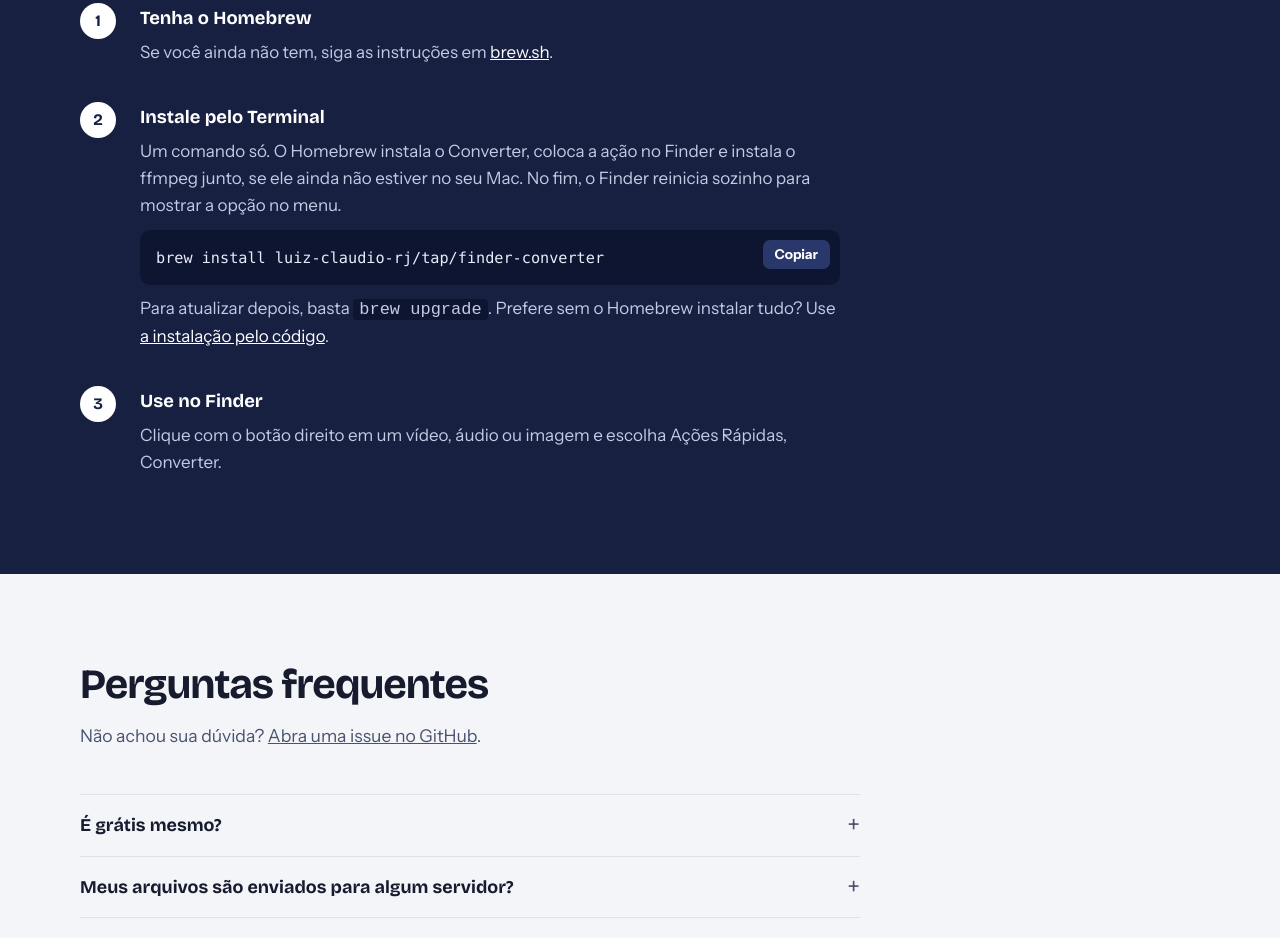
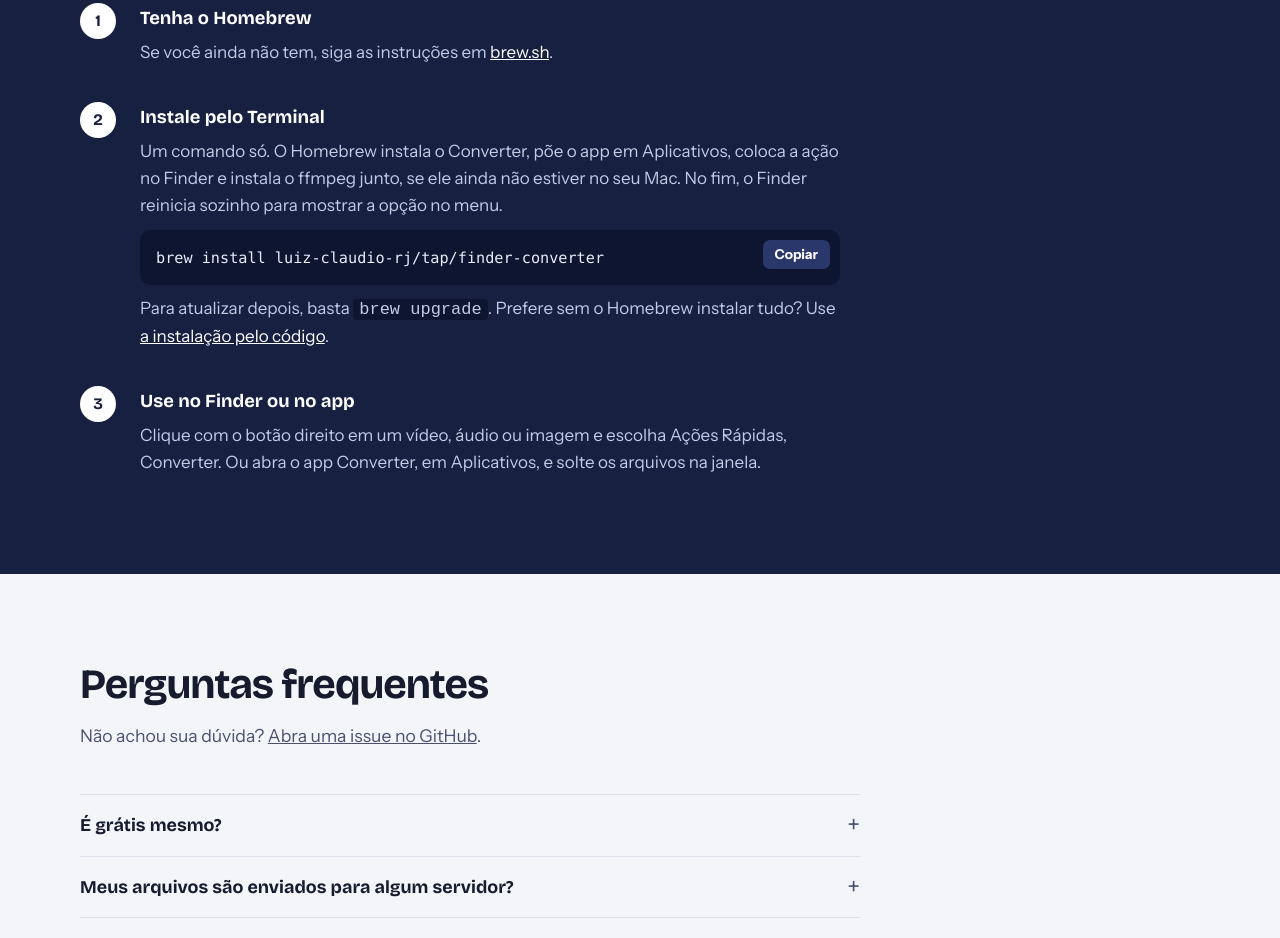
Before and after one commit to luiz-claudio-rj/finder-converter, a plain HTML site: page docs/index.html in a window 1280 px wide. Shown: the part 2934-3872 px from the top of the page. Drawn offline with nearby package versions, Linux system fonts and the light colour scheme.

Commit message:
docs: mostra o app Converter no README e na página de instalação

```diff
--- a/docs/index.html
+++ b/docs/index.html
@@ -483,15 +483,15 @@ footer .wrap { display: flex; flex-wrap: wrap; justify-content: space-between; g
       <li>
         <div>
           <h3>Instale pelo Terminal</h3>
-          <p>Um comando só. O Homebrew instala o Converter, coloca a ação no Finder e instala o ffmpeg junto, se ele ainda não estiver no seu Mac. No fim, o Finder reinicia sozinho para mostrar a opção no menu.</p>
+          <p>Um comando só. O Homebrew instala o Converter, põe o app em Aplicativos, coloca a ação no Finder e instala o ffmpeg junto, se ele ainda não estiver no seu Mac. No fim, o Finder reinicia sozinho para mostrar a opção no menu.</p>
           <div class="cmd"><code id="cmd-install">brew install luiz-claudio-rj/tap/finder-converter</code><button class="copiar" type="button" data-copiar="cmd-install">Copiar</button></div>
           <p style="margin-top:10px">Para atualizar depois, basta <code style="background:#0E1530;padding:1px 6px;border-radius:4px">brew upgrade</code>. Prefere sem o Homebrew instalar tudo? Use <a href="https://github.com/luiz-claudio-rj/finder-converter#pelo-código">a instalação pelo código</a>.</p>
         </div>
       </li>
       <li>
         <div>
-          <h3>Use no Finder</h3>
-          <p>Clique com o botão direito em um vídeo, áudio ou imagem e escolha Ações Rápidas, Converter.</p>
+          <h3>Use no Finder ou no app</h3>
+          <p>Clique com o botão direito em um vídeo, áudio ou imagem e escolha Ações Rápidas, Converter. Ou abra o app Converter, em Aplicativos, e solte os arquivos na janela.</p>
         </div>
       </li>
     </ol>
```
Also changed, not shown: 2 other files.
